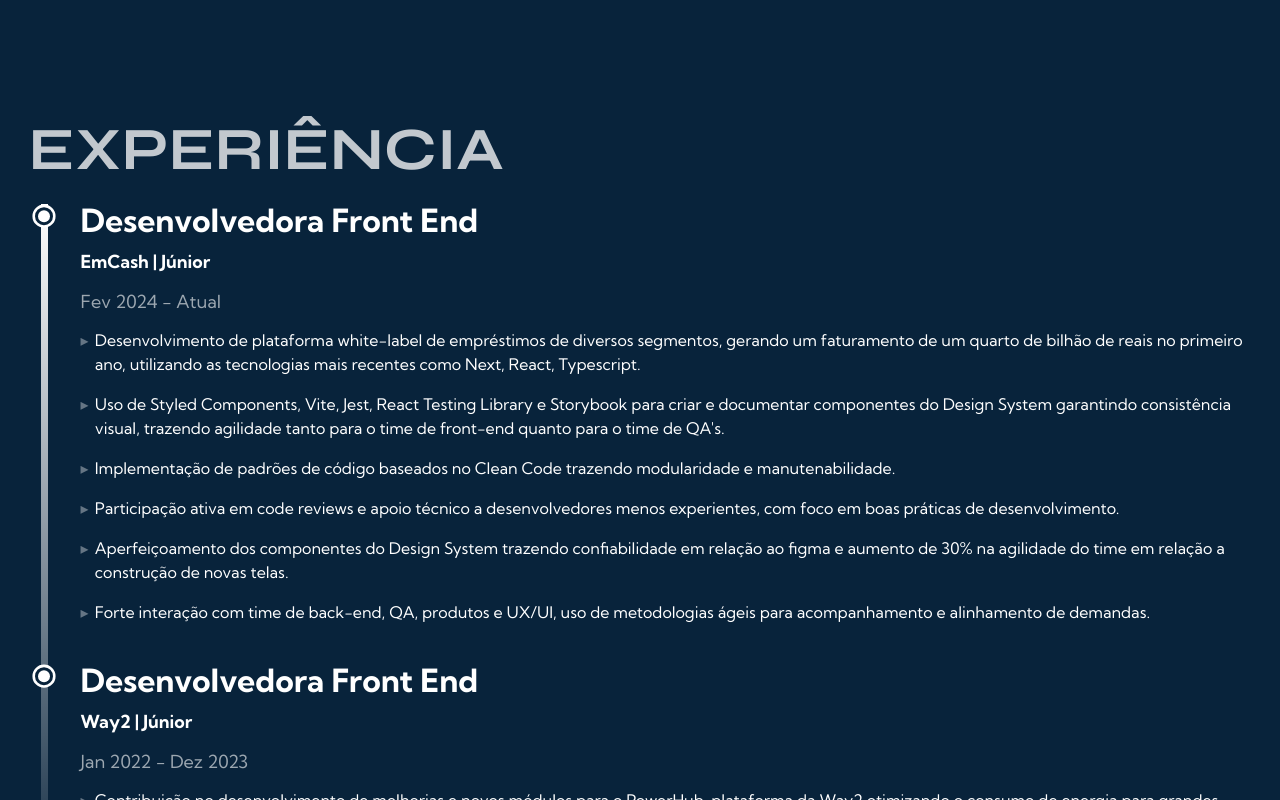
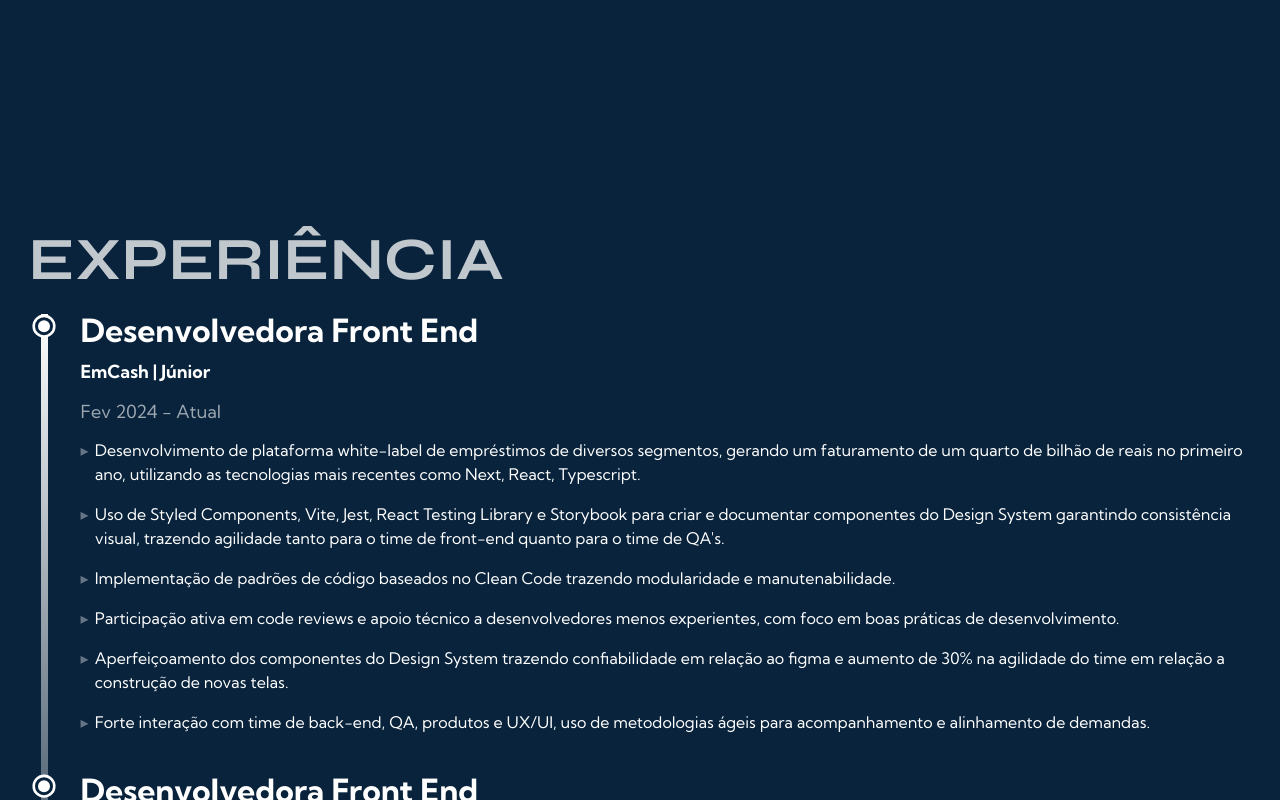
Before and after one commit to Lara-Capila/web-portfolio, a Next.js app: page / in a window 1280 px wide. Shown: the part 680-1480 px from the top of the page. Built offline with nearby package versions, Linux system fonts and the light colour scheme.

Commit message:
feat: Add padding

```diff
--- a/package.json
+++ b/package.json
@@ -1,6 +1,6 @@
 {
   "name": "my-portfolio",
-  "version": "2.0.0",
+  "version": "2.0.1",
   "private": true,
   "scripts": {
     "dev": "next dev",
--- a/src/components/contact-section/Contact.tsx
+++ b/src/components/contact-section/Contact.tsx
@@ -17,7 +17,7 @@ const Contact = () => {
     >
       <div>
         <Title>Vamos nos conectar!</Title>
-        <p className="mb-4 sm:max-w-md max-w-xs text-lg mt-6">
+        <p className="mb-4 sm:max-w-md max-w-xs text-lg">
           Minha caixa de entrada está sempre aberta. Se você tiver alguma
           pergunta ou apenas quiser dizer olá, farei o meu melhor para
           responder!
--- a/src/components/work-experience-section/WorkExperience.tsx
+++ b/src/components/work-experience-section/WorkExperience.tsx
@@ -3,7 +3,7 @@ import Timeline from "@components/work-experience-section/Timeline/Timeline";
 
 export const WorkExperience = () => {
   return (
-    <div id="workExperience">
+    <div id="workExperience" className="pt-[110px]">
       <Title>Experiência</Title>
 
       <Timeline />
```
